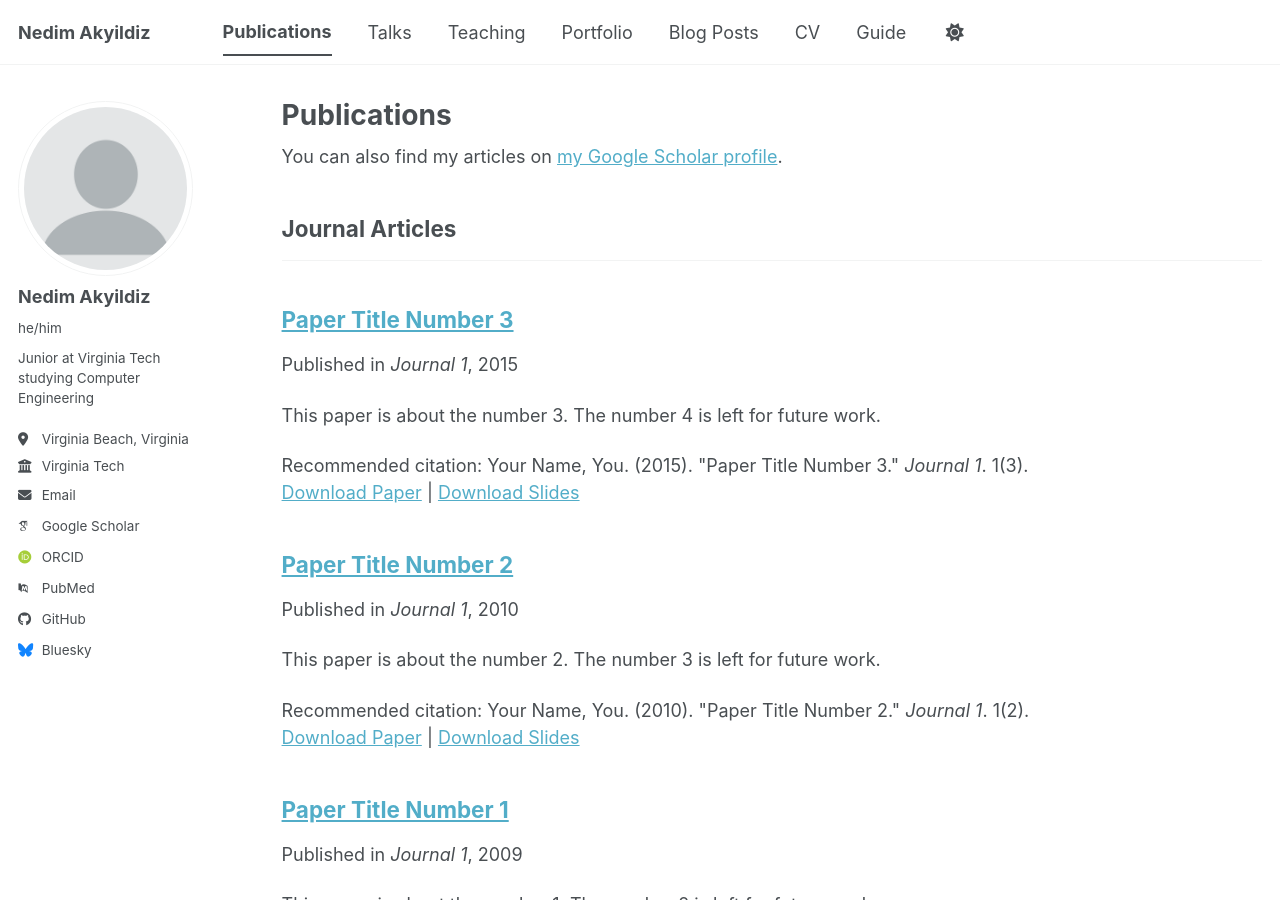
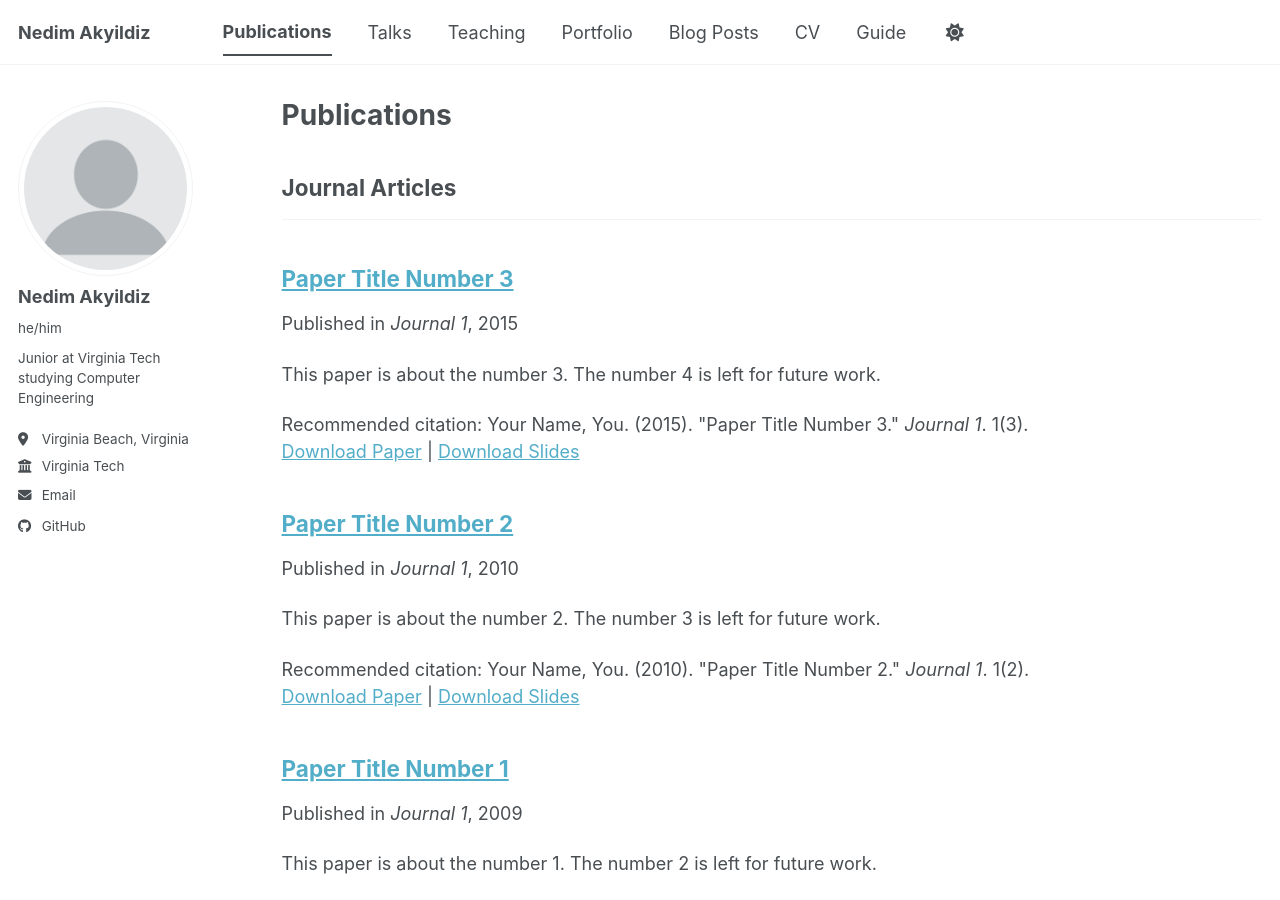
Before and after one commit to NedimAkyildiz/NedimAkyildiz.github.io, a Jekyll site: the page built from _pages/publications.html, in a window 1280 px wide and 900 px high. Built offline with Jekyll 4.4.1, drawn with Linux system fonts in a browser that asks for light colours; some web fonts are replaced; a script bundle is joined from its source files by our own code; library files that are not in the unit come from our copies; part of the change alters nothing that is shown.

Commit message:
Customized site some more

```diff
--- a/_config.yml
+++ b/_config.yml
@@ -22,7 +22,7 @@ repository               : "academicpages/academicpages.github.io"
 #               If a field is blank the icon and link will not appear, otherwise it will be shown.
 #               Additional customization can be done by editing /_includes/author-profile.html
 author:
-  # Biographic information
+  # Biographic information/
   avatar           : "profile.png"
   name             : "Nedim Akyildiz"
   pronouns         : "he/him"
@@ -35,13 +35,13 @@ author:
   # Academic websites
   academia         : # URL
   arxiv            : # URL - Update with the correct link to your profile
-  googlescholar    : "https://scholar.google.com/citations?user=PS_CX0AAAAAJ"
+  googlescholar    : # URL
   inspire-hep      : # URL
   impactstory      : # URL
-  orcid            : "https://orcid.org/yourorcidurl"
+  orcid            : # URL
   semantic         : # URL
   ssrn             : # URL
-  pubmed           : "https://www.ncbi.nlm.nih.gov/pubmed/?term=john+snow"
+  pubmed           : # URL
   researchgate     : # URL
   scopus           : # URL
   zotero           : # URL
@@ -51,13 +51,13 @@ author:
   bitbucket        : # NedimAkyildiz - Update with your username on the site
   codepen          : # Username
   dribbble         : # Username
-  github           : "academicpages"
+  github           : "NedimAkyildiz"
   kaggle           : # Username
   stackoverflow    : # User number or user number and name (i.e., use "1" or "1/jeff-atwood")
 
   # Social media
   artstation       : # Username
-  bluesky          : "bsky.app" # Replace this with you Bluesky username
+  bluesky          : # Username
   facebook         : # Username
   flickr           : # Username
   foursquare       : # Username
```
